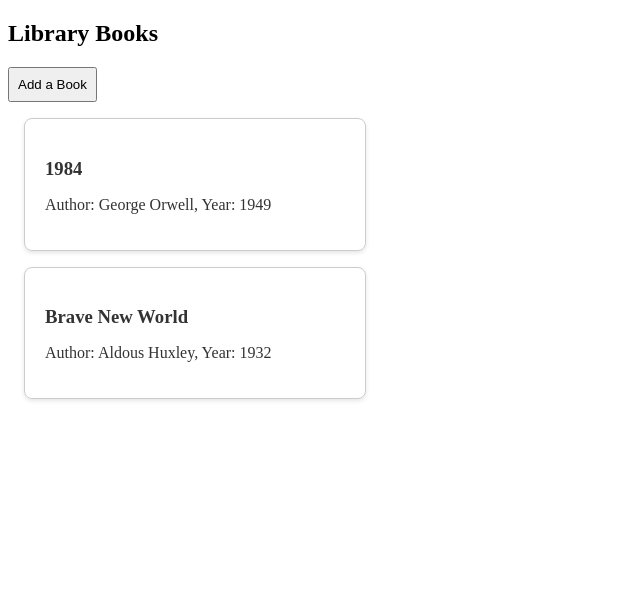
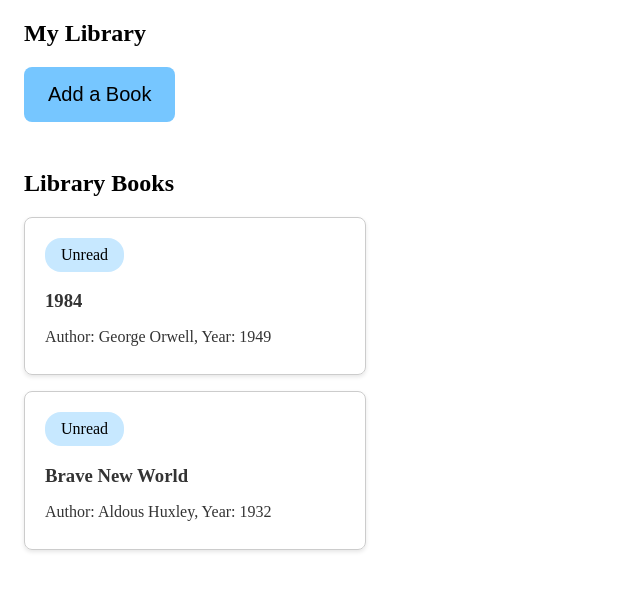
Before and after one commit to iamADT/project-library, a plain HTML site: page index.html in a window 1280 px wide. Shown: the whole page, without its empty margins (0-640 px from the left). Drawn offline with Linux system fonts and the light colour scheme.

Commit message:
Add read/unread toggle and clean up visual inconsistencies.

```diff
--- a/index.html
+++ b/index.html
@@ -9,9 +9,13 @@
 </head>
 <body>
     <section id="library-books">
-        <h1>Library Books</h1>
+        <h1>My Library</h1>
         <button id="add-a-book"> Add a Book</button>
-    <div id="library-books-container"></div>
+    </section>
+    <section class="books-container">
+        <h2>Library Books</h2>
+        <div id="library-books-container">
+        </div>
     </section>
     <section id="book-modal" class="modal hidden">
         <div class="modal-content">
--- a/script.js
+++ b/script.js
@@ -1,10 +1,12 @@
+// Array to hold the books
 const myLibrary = [];
 
-function Book(name, author, yearPublished) {
+function Book(name, author, yearPublished, status = 'Unread') {
   this.id = crypto.randomUUID();
   this.name = name;
   this.author = author;
   this.year = yearPublished;
+  this.status = status;
 }
 
 function addBookToLibrary(name, author, yearPublished) {
@@ -39,9 +41,50 @@ function displayBooks() {
     const bookDetails = document.createElement('p');
     bookDetails.textContent = `Author: ${book.author}, Year: ${book.year}`;
 
+    //delete a book
+    const deleteBook = document.createElement('img');
+    deleteBook.classList.add('delete-book');
+    deleteBook.src = './assets/trash-solid.svg';
+
+    deleteBook.addEventListener('click', () => {
+    const index = myLibrary.findIndex(item => item.id === book.id);
+    if (index !==-1){
+    myLibrary.splice(index, 1);
+    displayBooks();
+      }
+    });
+
+
+    //mark book as read/unread
+    const statusPill = document.createElement('div');
+    statusPill.className = book.status === 'Read' ? 'status-read' : 'status-pill';
+    const readStatus = document.createElement('p');
+    readStatus.textContent = book.status;
+    statusPill.appendChild(readStatus);
+
+    statusPill.addEventListener('click', () => {
+      if (book.status === 'Unread') {
+        book.status = 'Read';
+        readStatus.textContent = 'Read';
+        statusPill.className = 'status-read';
+      } else {
+        book.status = 'Unread';
+        readStatus.textContent = 'Unread';
+        statusPill.className = 'status-pill';
+      }
+    });
+
+
+    //Append content
+    const bookCardContent = document.createElement('div');
+    bookCardContent.classList.add('book-content');
+
     cardBody.appendChild(bookDetails);
-    bookCard.appendChild(bookTitle);
-    bookCard.appendChild(cardBody);
+    bookCardContent.appendChild(statusPill);
+    bookCardContent.appendChild(bookTitle);
+    bookCardContent.appendChild(cardBody);
+    bookCard.appendChild(bookCardContent);
+    bookCard.appendChild(deleteBook);
     bookContainer.appendChild(bookCard);
   });
 }
@@ -59,7 +102,7 @@ addBookButton.addEventListener('click', () =>{
 }
 )
 
-submitButton.addEventListener('click', function(){
+submitButton.addEventListener('click', function(event){
   event.preventDefault();
   const title = document.getElementById('title').value.trim();
   const author = document.getElementById('author').value.trim();
--- a/styles.css
+++ b/styles.css
@@ -1,10 +1,37 @@
+p{
+  margin: 0;
+  padding: 0;
+  box-sizing: border-box;
+  font: inherit;
+  color: inherit;
+  background: none;
+  border: 0;
+}
+
+#library-books {
+  margin: 16px;
+}
+
+.books-container{
+  margin: 48px 16px;
+}
+
+
 .book-card {
     width: 300px;
     padding: 20px;
-    margin: 16px;
+    margin-top: 16px;
     border: 1px solid #ccc;
     border-radius: 8px;
     box-shadow: 0 2px 4px rgba(0,0,0,0.1);
+    display: flex;
+    flex-direction: row;
+    justify-content: space-between;
+}
+
+.book-card-content{
+  display: flex;
+  justify-content: space-between;
 }
 
 .book-card-title {
@@ -16,6 +43,18 @@
     color: #333;
     margin-bottom: 8px;
 }
+
+.delete-book{
+  width: 16px;
+  color: #ff7676;
+  display: none;
+  cursor: pointer;
+}
+
+.book-card:hover .delete-book {
+  display: block;
+}
+
 
 .active {
     background-color: #e3f2fd;
@@ -76,9 +115,44 @@ input{
 }
 
 button{
-  padding: 8px;
+  padding: 16px 24px;
+  border: #2196f3 solid 0px;
+  border-radius: 8px;
+  background-color: #76c6ff;
+  font-size: 20px;
+  cursor: pointer;
 }
 
 .year-input{
   max-width: 100px;
 }
+
+.status-pill{
+  display: inline-flex;
+  flex: 0 0 auto;
+  background-color: #c7e8ff;
+  border: #333 solid 0px;
+  border-radius: 16px;
+  padding: 8px 16px;
+  gap: 8px;
+  cursor: pointer;
+}
+
+.status-content{
+  display: inline-flex;
+  flex-direction: column;
+  border: #dcdcdc solid 1px;
+  border-radius: 4px;
+  padding: 8px;
+}
+
+.status-read{
+    display: inline-flex;
+    flex: 0 0 auto;
+    background-color: #c7ffe1;
+    border: #333 solid 0px;
+    border-radius: 16px;
+    padding: 8px 16px;
+    gap: 8px;
+    cursor: pointer;
+  }
```
Also changed, not shown: assets/ellipsis-vertical.svg (added), assets/trash-solid.svg (added), 2 other files.
